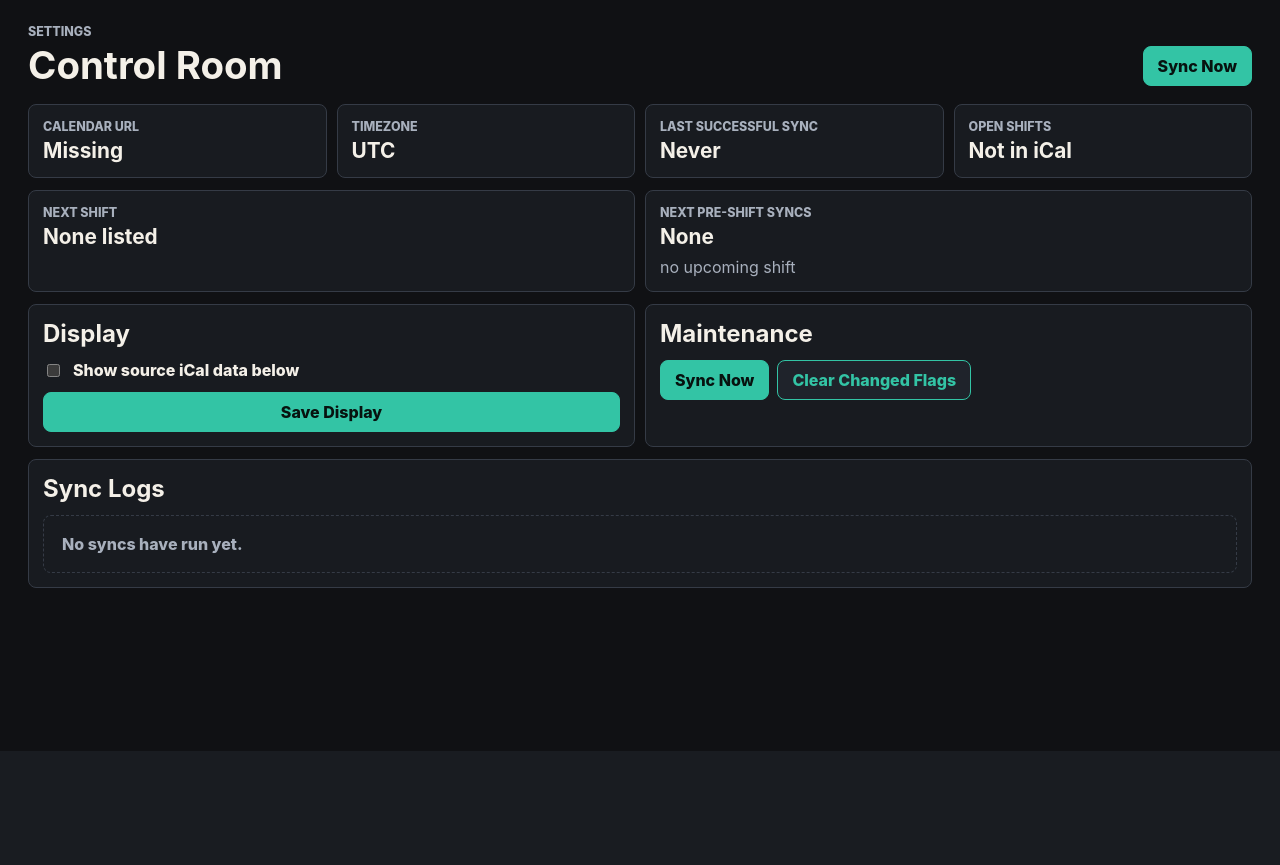
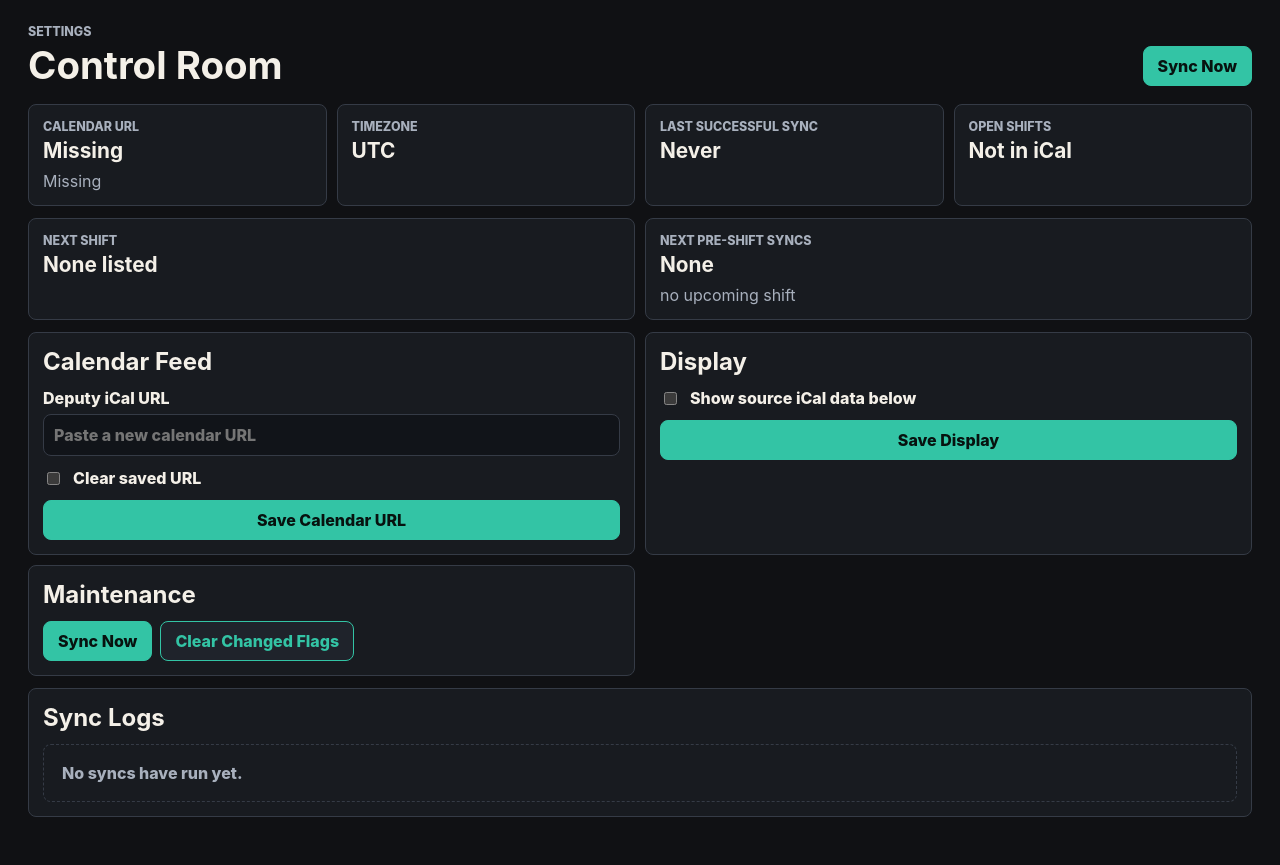
Before and after one commit to Dubcodes/deputy-roster-view, a FastAPI app: page /settings in a window 1280 px wide. Shown: the part 49-914 px from the top of the page. Before the commit the page ends 800 px from the top, so only its background shows below. Run offline with FastAPI, Linux system fonts and the light colour scheme; data that the repository does not hold is empty.

Commit message:
Add calendar settings and roster navigation shortcuts

```diff
--- a/app/main.py
+++ b/app/main.py
@@ -19,6 +19,8 @@ from .database import (
     clear_changed_for_date,
     clear_changed_for_shift,
     get_app_settings,
+    get_calendar_url,
+    get_calendar_url_source,
     get_shift_changes_for_date,
     fetch_shift,
     fetch_shifts_between,
@@ -75,6 +77,10 @@ TRACK_NAMES = {
 RACE_TYPES = {
     "T": "Thoroughbred racing",
     "H": "Harness racing",
+}
+ROLE_NAMES = {
+    "DIR": "Director",
+    "SVT": "Sound VT",
 }
 DEFAULT_RACE_TYPE_BY_CODE = {
     "CAM": "H",
@@ -195,6 +201,7 @@ def parse_shift_title(title: str | None) -> dict[str, str]:
             "source_code": "",
             "track_label": title or "Shift",
             "role_label": "",
+            "role_full_label": title or "Shift",
             "race_type_label": "",
             "display_title": title or "Shift",
         }
@@ -206,6 +213,7 @@ def parse_shift_title(title: str | None) -> dict[str, str]:
             "source_code": source_code,
             "track_label": "Vehicles",
             "role_label": "Maintenance",
+            "role_full_label": "Maintenance",
             "race_type_label": "",
             "display_title": "Vehicle maintenance",
         }
@@ -232,6 +240,7 @@ def parse_shift_title(title: str | None) -> dict[str, str]:
         "source_code": source_code,
         "track_label": track_label,
         "role_label": role_label,
+        "role_full_label": ROLE_NAMES.get(role_label.upper(), role_label or "Shift"),
         "race_type_label": race_type_label,
         "display_title": f"{role_label} at {track_label}" if role_label else track_label,
     }
@@ -512,12 +521,15 @@ def settings_view(request: Request, notice: str | None = None) -> object:
     now = datetime.now(settings.timezone).replace(microsecond=0)
     next_shift = get_next_upcoming_shift(now.isoformat())
     pre_shift = get_pre_shift_status(settings)
+    calendar_url = get_calendar_url(settings)
     return templates.TemplateResponse(
         "settings.html",
         {
             "request": request,
             "notice": notice,
             "settings": settings,
+            "calendar_url_configured": bool(calendar_url),
+            "calendar_url_source": get_calendar_url_source(settings),
             "last_successful_sync": get_last_successful_sync(),
             "next_shift": decorate_shift(next_shift) if next_shift else None,
             "pre_shift": pre_shift,
@@ -528,6 +540,35 @@ def settings_view(request: Request, notice: str | None = None) -> object:
                 for row in get_recent_source_payloads()
             ],
         },
+    )
+
+
+@app.post("/settings/calendar")
+async def save_calendar_settings(request: Request) -> RedirectResponse:
+    form = await request.form()
+    if form.get("clear_calendar_url"):
+        update_app_settings({"deputy_ical_url": ""})
+        return RedirectResponse(
+            url=notice_url("/settings", "Saved calendar URL cleared."),
+            status_code=303,
+        )
+
+    calendar_url = str(form.get("deputy_ical_url") or "").strip()
+    if not calendar_url:
+        return RedirectResponse(
+            url=notice_url("/settings", "Paste a calendar URL before saving."),
+            status_code=303,
+        )
+    if not calendar_url.startswith(("http://", "https://")):
+        return RedirectResponse(
+            url=notice_url("/settings", "Calendar URL must start with http:// or https://."),
+            status_code=303,
+        )
+
+    update_app_settings({"deputy_ical_url": calendar_url})
+    return RedirectResponse(
+        url=notice_url("/settings", "Calendar URL saved. Use Sync Now to refresh the roster."),
+        status_code=303,
     )
 
 
--- a/app/static/style.css
+++ b/app/static/style.css
@@ -785,6 +785,8 @@ legend {
 
 textarea,
 input[type="text"],
+input[type="password"],
+input[type="url"],
 input[type="time"],
 input[type="color"] {
   width: 100%;
--- a/app/sync_ics.py
+++ b/app/sync_ics.py
@@ -11,6 +11,7 @@ from icalendar import Calendar
 
 from .config import Settings, get_settings
 from .database import (
+    get_calendar_url,
     get_connection,
     init_db,
     mark_missing_future_shifts_deleted,
@@ -220,12 +221,12 @@ def _fetch_calendar(url: str) -> bytes:
     return response.content
 
 
-def _load_events(settings: Settings) -> list[ShiftEvent]:
-    if not settings.calendar_configured:
-        raise CalendarSyncError("DEPUTY_ICAL_URL is not configured.")
+def _load_events(settings: Settings, calendar_url: str) -> list[ShiftEvent]:
+    if not calendar_url:
+        raise CalendarSyncError("Calendar URL is not configured.")
 
-    source_url_hash = _hash_url(settings.deputy_ical_url)
-    feed_bytes = _fetch_calendar(settings.deputy_ical_url)
+    source_url_hash = _hash_url(calendar_url)
+    feed_bytes = _fetch_calendar(calendar_url)
     try:
         calendar = Calendar.from_ical(feed_bytes)
     except Exception as exc:
@@ -388,9 +389,10 @@ def sync_deputy_calendar(settings: Settings | None = None) -> dict[str, object]:
     }
 
     try:
-        events = _load_events(settings)
+        calendar_url = get_calendar_url(settings)
+        events = _load_events(settings, calendar_url)
         now_iso = _now(settings).isoformat()
-        source_url_hash = _hash_url(settings.deputy_ical_url)
+        source_url_hash = _hash_url(calendar_url)
         seen_uids: set[str] = set()
 
         with get_connection(settings) as conn:
--- a/app/templates/base.html
+++ b/app/templates/base.html
@@ -29,5 +29,6 @@
       {% endif %}
       {% block content %}{% endblock %}
     </main>
+    {% block scripts %}{% endblock %}
   </body>
 </html>
--- a/app/templates/day.html
+++ b/app/templates/day.html
@@ -23,7 +23,7 @@
         <div class="detail-card-heading">
           <div>
             <p class="eyebrow">{{ shift.time_range }}</p>
-            <h2>{{ shift.role_label or shift.title or "Shift" }}</h2>
+            <h2>{{ shift.role_full_label or shift.role_label or shift.title or "Shift" }}</h2>
             <p class="detail-subtitle">
               {{ shift.track_label }}
               {% if shift.race_type_label %} · {{ shift.race_type_label }}{% endif %}
@@ -56,7 +56,7 @@
           </div>
           <div>
             <span>Role</span>
-            <strong>{{ shift.role_label or "Shift" }}</strong>
+            <strong>{{ shift.role_full_label or shift.role_label or "Shift" }}</strong>
           </div>
           <div>
             <span>Type</span>
--- a/app/templates/settings.html
+++ b/app/templates/settings.html
@@ -16,7 +16,8 @@
   <section class="settings-grid">
     <article class="settings-panel">
       <span class="summary-label">Calendar URL</span>
-      <strong>{{ "Configured" if settings.calendar_configured else "Missing" }}</strong>
+      <strong>{{ "Configured" if calendar_url_configured else "Missing" }}</strong>
+      <p>{{ calendar_url_source }}</p>
     </article>
     <article class="settings-panel">
       <span class="summary-label">Timezone</span>
@@ -37,7 +38,7 @@
       <span class="summary-label">Next shift</span>
       {% if next_shift %}
         <strong>{{ next_shift.start_at|datetime }}</strong>
-        <p>{{ next_shift.title or "Shift" }}{% if next_shift.location %}, {{ next_shift.location }}{% endif %}</p>
+        <p>{{ next_shift.role_full_label or next_shift.role_label or "Shift" }} at {{ next_shift.track_label }}{% if next_shift.race_type_label %}, {{ next_shift.race_type_label }}{% endif %}</p>
       {% else %}
         <strong>None listed</strong>
       {% endif %}
@@ -56,6 +57,23 @@
   </section>
 
   <section class="settings-grid settings-grid-wide">
+    <article class="settings-panel">
+      <div class="section-heading">
+        <h2>Calendar Feed</h2>
+      </div>
+      <form class="settings-form" action="/settings/calendar" method="post">
+        <label class="form-row">
+          <span>Deputy iCal URL</span>
+          <input type="password" name="deputy_ical_url" placeholder="Paste a new calendar URL" autocomplete="off">
+        </label>
+        <label class="toggle-row">
+          <input type="checkbox" name="clear_calendar_url">
+          <span>Clear saved URL</span>
+        </label>
+        <button class="button" type="submit">Save Calendar URL</button>
+      </form>
+    </article>
+
     <article class="settings-panel">
       <div class="section-heading">
         <h2>Display</h2>
@@ -95,7 +113,7 @@
         <div class="source-list">
           {% for shift in source_payload_shifts %}
             <details class="source-panel">
-              <summary>{{ shift.start_at|datetime }} · {{ shift.track_label }} · {{ shift.role_label or shift.title or "Shift" }}</summary>
+              <summary>{{ shift.start_at|datetime }} · {{ shift.track_label }} · {{ shift.role_full_label or shift.role_label or shift.title or "Shift" }}</summary>
               <pre>{{ shift.source_payload_pretty }}</pre>
             </details>
           {% endfor %}
```
Also changed, not shown: app/database.py (+28 -0 lines), app/templates/month.html (+54 -1 lines), README.md.
